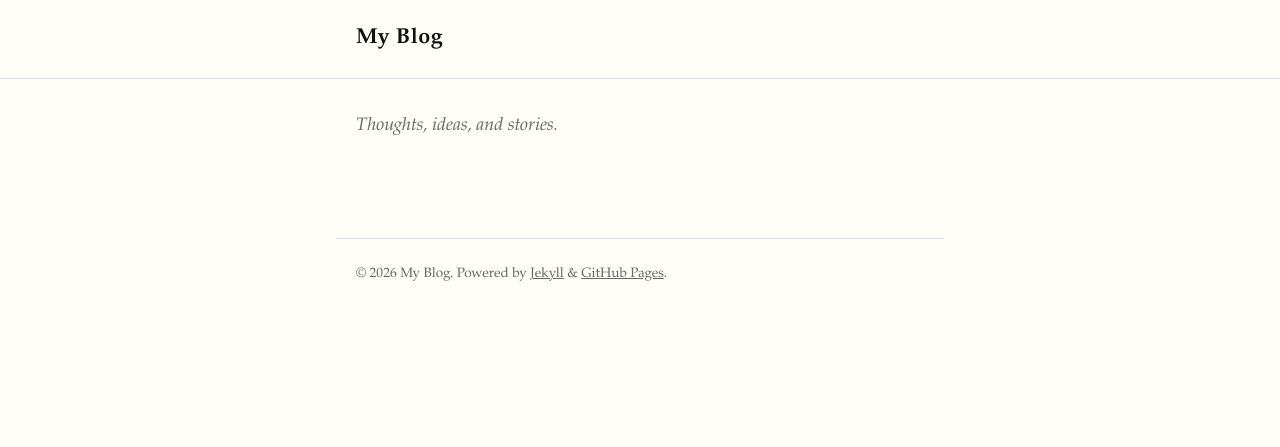
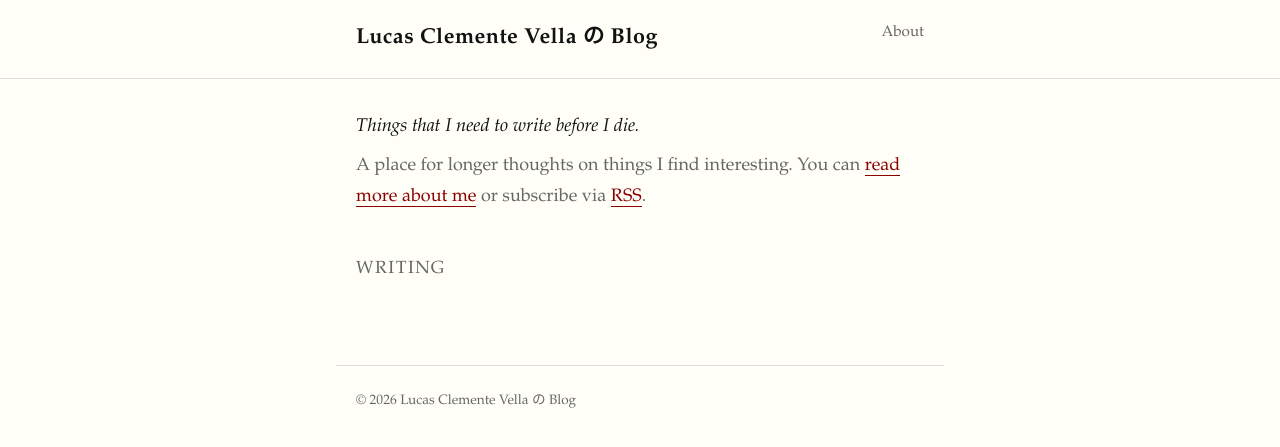
Before and after one commit to lvella/lvella.github.io, a Jekyll site: the page built from index.html, in a window 1280 px wide. Shown: the top 447 px of the page. Built offline with Jekyll 4.4.1, drawn with Linux system fonts in a browser that asks for light colours.

Commit message:
Skeleton.

```diff
--- a/_config.yml
+++ b/_config.yml
@@ -1,6 +1,6 @@
-title: My Blog
-description: Thoughts, ideas, and stories.
-url: ""
+title: Lucas Clemente Vella の Blog
+description: Things that I need to write before I die.
+url: "https://lvella.github.io"
 baseurl: ""
 permalink: /:title/
 
--- a/_layouts/default.html
+++ b/_layouts/default.html
@@ -16,13 +16,14 @@
   <header class="site-header">
     <nav>
       <a class="site-title" href="{{ '/' | relative_url }}">{{ site.title }}</a>
+      <a class="nav-link" href="{{ '/about/' | relative_url }}">About</a>
     </nav>
   </header>
   <main>
     {{ content }}
   </main>
   <footer>
-    <p>&copy; {{ 'now' | date: "%Y" }} {{ site.title }}. Powered by <a href="https://jekyllrb.com">Jekyll</a> &amp; <a href="https://pages.github.com">GitHub Pages</a>.</p>
+    <p>&copy; {{ 'now' | date: "%Y" }} {{ site.title }}</p>
   </footer>
 </body>
 </html>
--- a/assets/css/style.css
+++ b/assets/css/style.css
@@ -76,12 +76,53 @@ main {
   color: var(--fg);
 }
 
+.nav-link {
+  float: right;
+  font-size: 0.95rem;
+  text-decoration: none;
+  color: var(--muted);
+  line-height: 1.35rem;
+  padding-top: 0.15em;
+}
+
+.nav-link:hover {
+  color: var(--accent);
+}
+
 /* ── Home page ─────────────────────────────────────────────────── */
 
-.site-description {
+.home-intro {
+  margin-bottom: 2.5rem;
+}
+
+.home-intro p {
+  margin-bottom: 0.5rem;
+  color: var(--muted);
+}
+
+.home-intro p:first-child {
   font-style: italic;
+  font-size: 1.15rem;
+  color: var(--fg);
+}
+
+.home-intro a {
+  color: var(--accent);
+  text-decoration: none;
+  border-bottom: 1px solid var(--accent);
+}
+
+.home-intro a:hover {
+  opacity: 0.75;
+}
+
+.post-list-heading {
+  font-size: 1.1rem;
+  text-transform: uppercase;
+  letter-spacing: 0.08em;
   color: var(--muted);
-  margin-bottom: 2rem;
+  margin-bottom: 1rem;
+  font-weight: 400;
 }
 
 .post-list {
--- a/index.html
+++ b/index.html
@@ -2,7 +2,11 @@
 layout: default
 ---
 <div class="home">
-  <p class="site-description">{{ site.description }}</p>
+  <div class="home-intro">
+    <p>{{ site.description }}</p>
+    <p>A place for longer thoughts on things I find interesting. You can <a href="{{ '/about/' | relative_url }}">read more about me</a> or subscribe via <a href="{{ '/feed.xml' | relative_url }}">RSS</a>.</p>
+  </div>
+  <h2 class="post-list-heading">Writing</h2>
   <ul class="post-list">
     {% for post in site.posts %}
     <li>
```
Also changed, not shown: about.md (added, +26 -0 lines).
